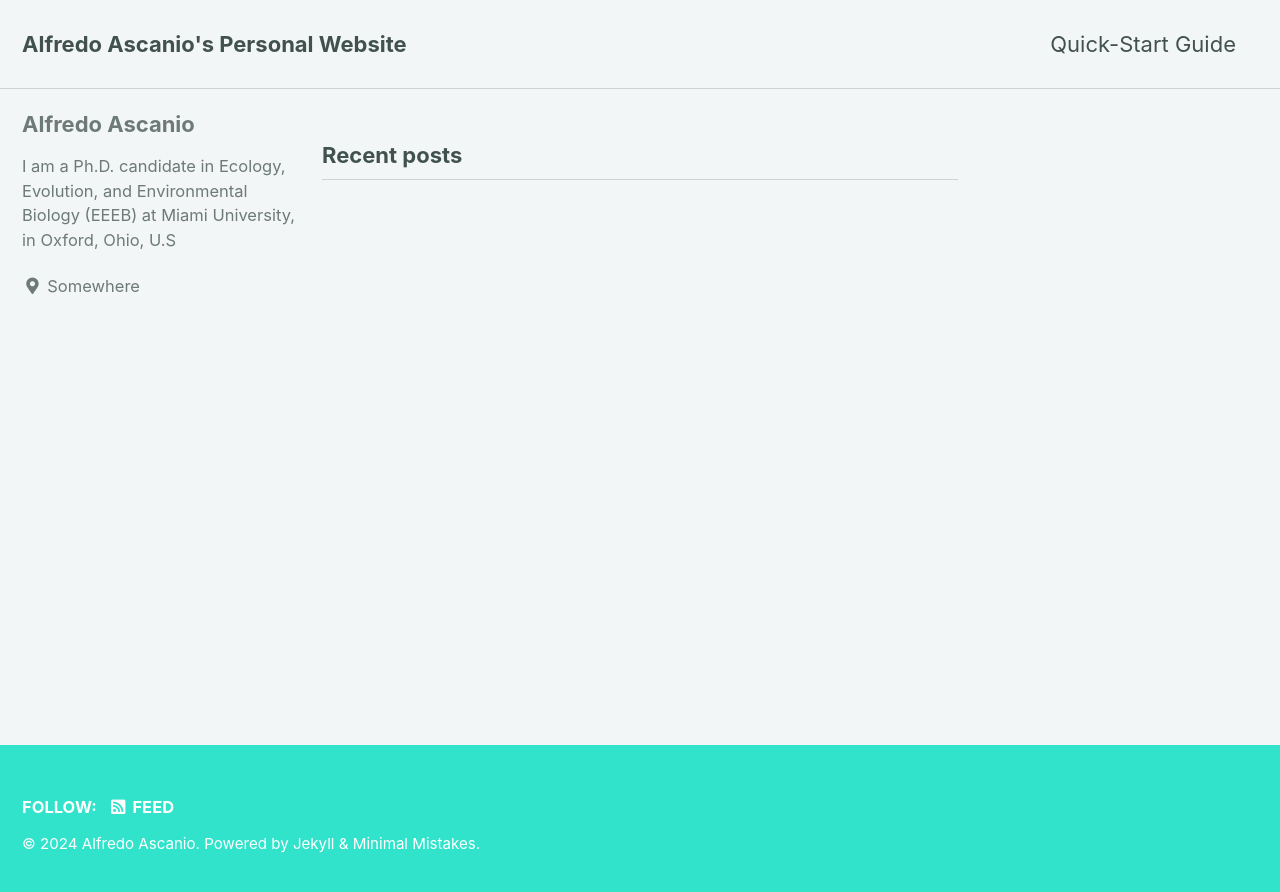
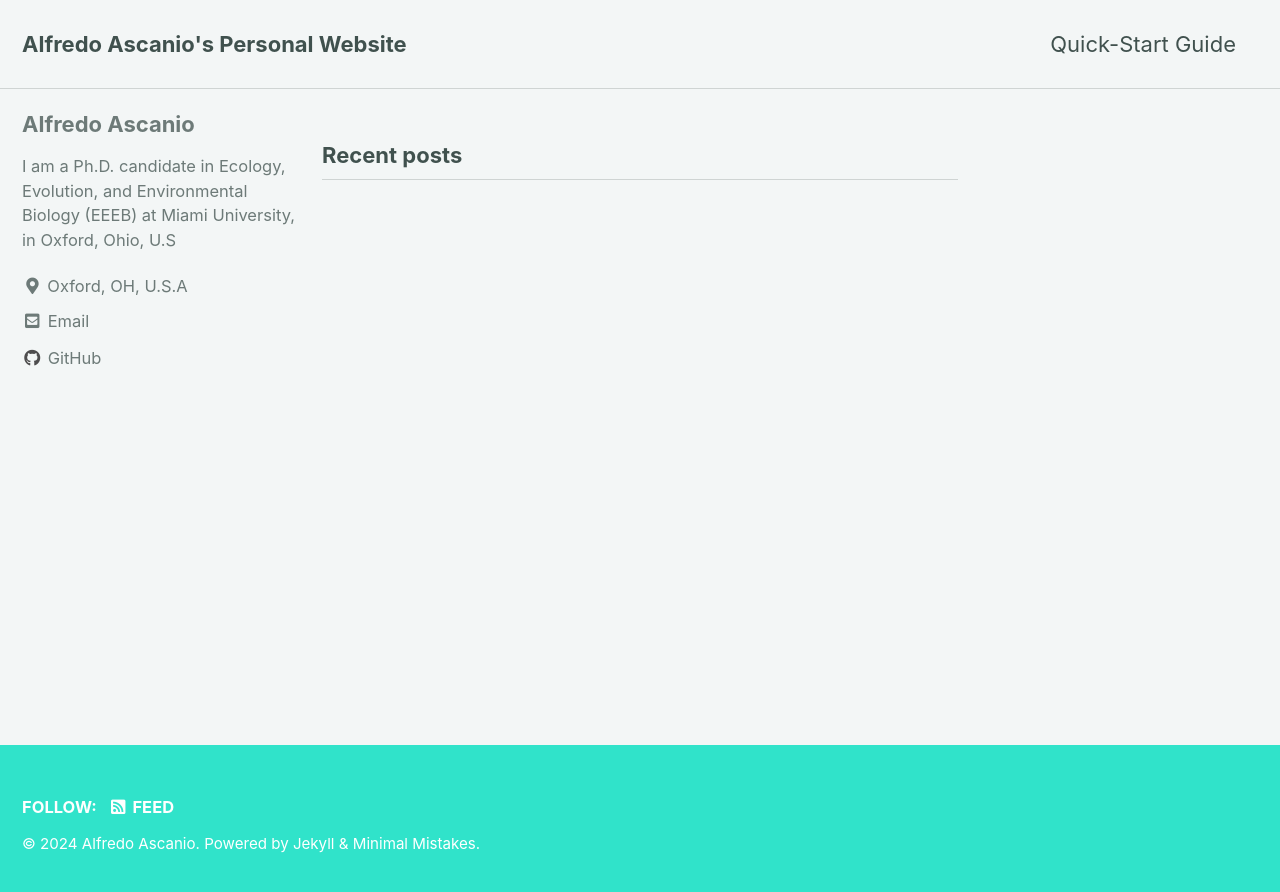
Before and after one commit to ascanioalfredoa/ascanioalfredoa.github.io, a Jekyll site: the page built from index.html, in a window 1280 px wide. Shown: the top 892 px of the page. Built offline with Jekyll 4.4.1, drawn with Linux system fonts in a browser that asks for light colours; cached includes are drawn as plain includes; the list of posts is cut into pages by our own code; some of the changed lines change nothing that is shown.

Commit message:
Update _config.yml

```diff
--- a/_config.yml
+++ b/_config.yml
@@ -107,12 +107,12 @@ author:
   name             : "Alfredo Ascanio"
   avatar           : # path of avatar image, e.g. "/assets/images/bio-photo.jpg"
   bio              : "I am a Ph.D. candidate in Ecology, Evolution, and Environmental Biology (EEEB) at Miami University, in Oxford, Ohio, U.S"
-  location         : "Somewhere"
-  email            :
+  location         : "Oxford, OH, U.S.A"
+  email            : #ascanio.alfredoa@gmail.com
   links:
     - label: "Email"
       icon: "fas fa-fw fa-envelope-square"
-      # url: "mailto:your.name@email.com"
+      url: "ascanio.alfredoa@gmail.com"
     - label: "Website"
       icon: "fas fa-fw fa-link"
       # url: "https://your-website.com"
@@ -124,7 +124,7 @@ author:
       # url: "https://facebook.com/"
     - label: "GitHub"
       icon: "fab fa-fw fa-github"
-      # url: "https://github.com/"
+      url: "https://github.com/ascanioalfredoa"
     - label: "Instagram"
       icon: "fab fa-fw fa-instagram"
       # url: "https://instagram.com/"
```
